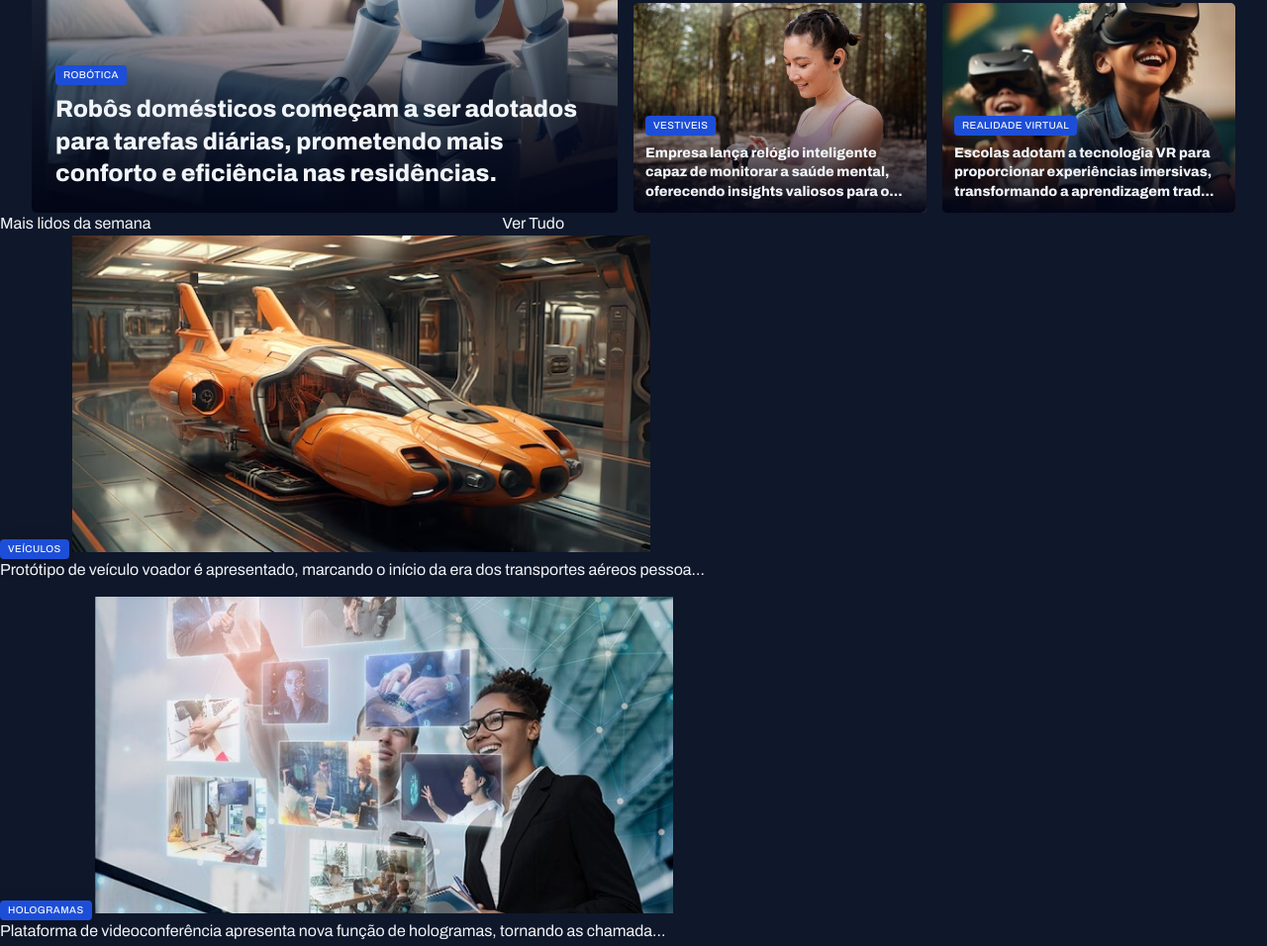
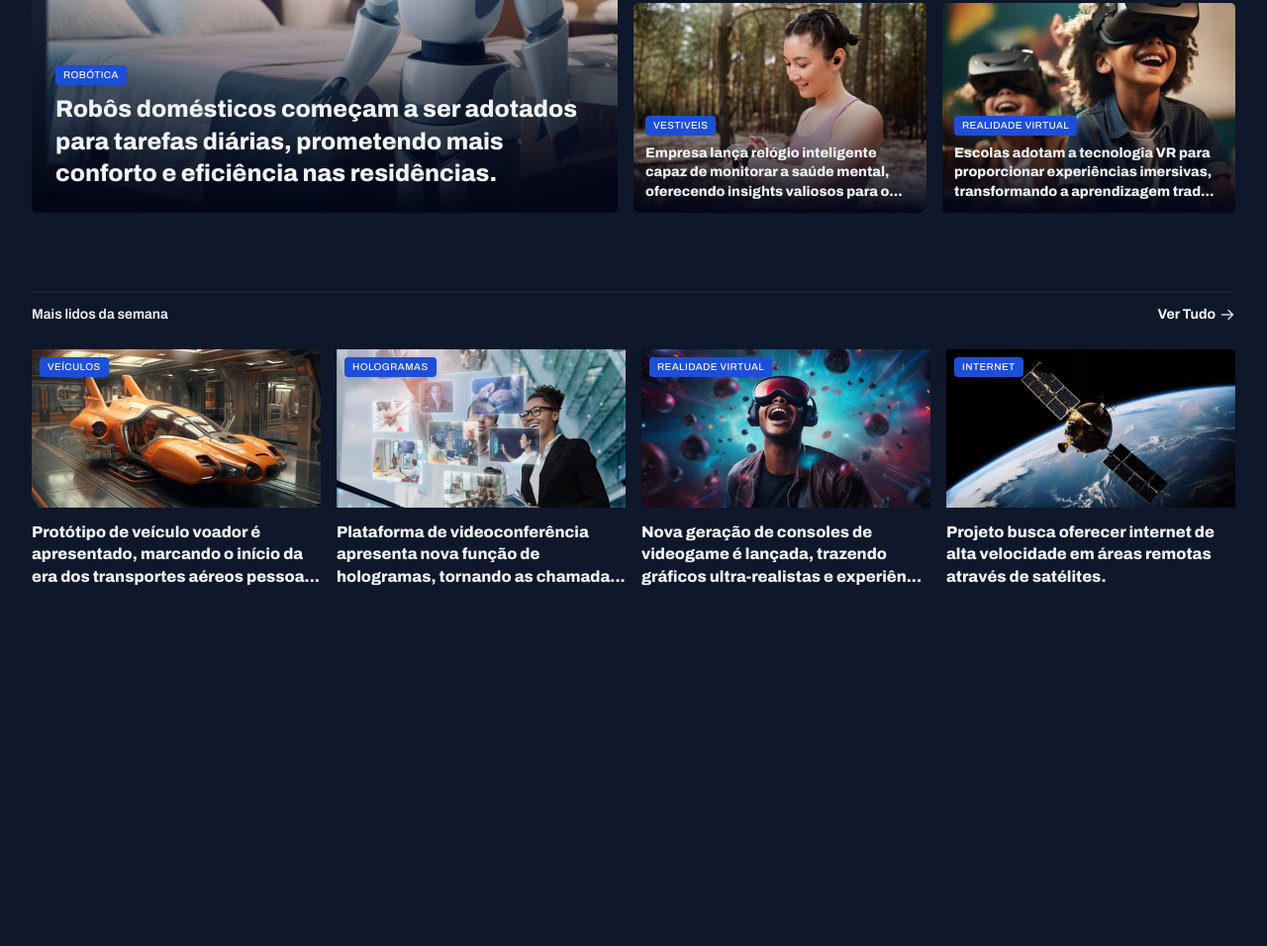
Before and after one commit to myekd/Portal-de-noticias, a plain HTML site: page index.html in a window 1280 px wide. Shown: the part 389-1345 px from the top of the page at 99% size. After the commit the page ends 983 px from the top, so only its background shows below. Drawn offline with Linux system fonts and the light colour scheme.

Commit message:
ajustando a seção "mais lidos da semana"

```diff
--- a/index.html
+++ b/index.html
@@ -105,18 +105,19 @@
       <section id="weekly">
         <header class="grid grid-flow-col">
           <h3>Mais lidos da semana</h3>
-          <a href="#" class="grid grid-flow-col">Ver Tudo </a>
+          <a href="#" class="grid grid-flow-col"
+            ><strong>Ver Tudo</strong>
             <span></span>
+          </a>
         </header>
-      </section>
 
         <div class="grid gap-16">
           <figure>
             <span class="content-tag">veículos</span>
             <img src="assets/images/Image 06.png" alt="" />
             <p>
-            Protótipo de veículo voador é apresentado, marcando o início da era
-            dos transportes aéreos pessoa...
+              Protótipo de veículo voador é apresentado, marcando o início da
+              era dos transportes aéreos pessoa...
             </p>
           </figure>
 
@@ -124,8 +125,8 @@
             <span class="content-tag">hologramas</span>
             <img src="assets/images/Image 07.png" alt="" />
             <p>
-            Plataforma de videoconferência apresenta nova função de hologramas,
-            tornando as chamada...
+              Plataforma de videoconferência apresenta nova função de
+              hologramas, tornando as chamada...
             </p>
           </figure>
 
@@ -142,11 +143,12 @@
             <span class="content-tag">internet</span>
             <img src="assets/images/Image 09.png" alt="" />
             <p>
-            Projeto busca oferecer internet de alta velocidade em áreas remotas
-            através de satélites.
+              Projeto busca oferecer internet de alta velocidade em áreas
+              remotas através de satélites.
             </p>
           </figure>
         </div>
+      </section>
     </main>
   </body>
 </html>
--- a/styles/global.css
+++ b/styles/global.css
@@ -59,6 +59,7 @@ h3 {
 }
 
 main {
+  gap: 80px;
   margin-top: 40px;
 }
 
--- a/styles/sections.css
+++ b/styles/sections.css
@@ -1,3 +1,25 @@
+section header {
+  border-top: 1px solid var(--stroke-color);
+  padding-block: 12px 24px;
+  font: var(--text-span);
+
+  a {
+    align-items: center;
+    justify-self: end;
+
+    span {
+      margin: 2px 0px 2px 4px;
+      background-image: url(../assets/icons/ArrowRight.svg);
+      width: 16px;
+      height: 16px;
+    }
+
+    &:hover span {
+      background-image: url(../assets/icons/ArrowRight-Hover.svg);
+    }
+  }
+}
+
 #featured {
   img {
     height: 100%;
@@ -34,3 +56,27 @@
     }
   }
 }
+
+#weekly {
+  padding: 0px 32px;
+
+  & > div {
+    grid-template-columns: repeat(4, 292px);
+  }
+  height: 160px;
+
+  figure {
+    position: relative;
+
+    .content-tag {
+      position: absolute;
+      top: 8px;
+      left: 8px;
+    }
+
+    p {
+      margin-top: 8px;
+      font-weight: 800;
+    }
+  }
+}
```
Lines whose indentation alone changed are shown as unchanged.
